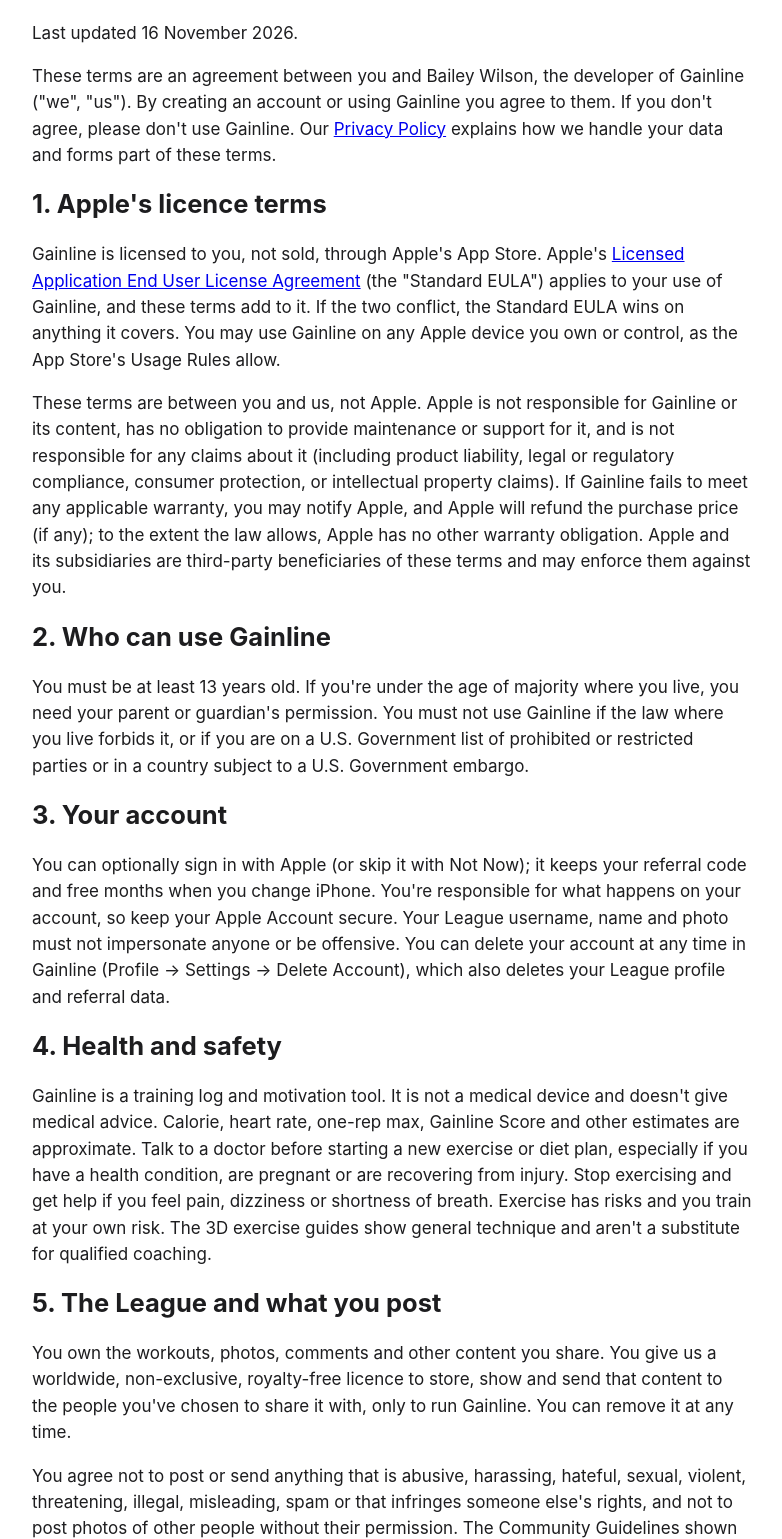
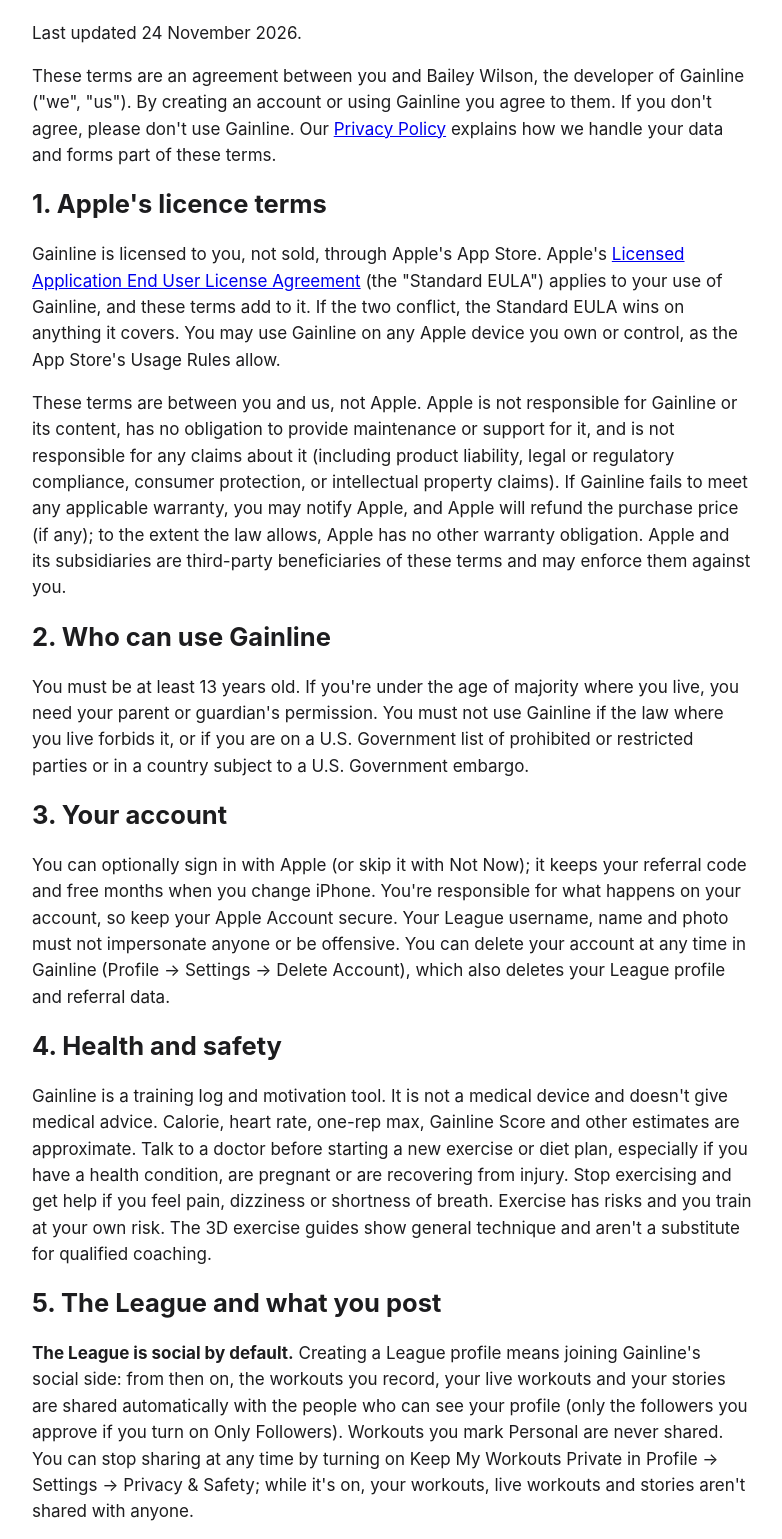
Before and after one commit to Bail940ey442/gainline, a plain HTML site: page terms.html in a window 1280 px wide. Shown: the part 84-1623 px from the top of the page, without its empty margins (248-1030 px from the left). Drawn offline with Linux system fonts and the light colour scheme.

Commit message:
Terms and privacy policy: the League shares workouts, live workouts and stories by default; Keep My Workouts Private stops it
Co-Authored-By: Claude Opus 5.5 <noreply@anthropic.com>

```diff
--- a/terms.html
+++ b/terms.html
@@ -4,7 +4,7 @@
 <style>body{font:17px/1.55 -apple-system,system-ui,sans-serif;max-width:720px;margin:40px auto;padding:0 20px;color:#1d1d1f}h1,h2{line-height:1.2}</style></head>
 <body>
 <h1>Gainline Terms of Use</h1>
-<p>Last updated 16 November 2026.</p>
+<p>Last updated 24 November 2026.</p>
 <p>These terms are an agreement between you and Bailey Wilson, the developer of Gainline ("we", "us"). By creating an account or using Gainline you agree to them. If you don't agree, please don't use Gainline. Our <a href="privacy-policy.html">Privacy Policy</a> explains how we handle your data and forms part of these terms.</p>
 
 <h2>1. Apple's licence terms</h2>
@@ -21,6 +21,7 @@
 <p>Gainline is a training log and motivation tool. It is not a medical device and doesn't give medical advice. Calorie, heart rate, one-rep max, Gainline Score and other estimates are approximate. Talk to a doctor before starting a new exercise or diet plan, especially if you have a health condition, are pregnant or are recovering from injury. Stop exercising and get help if you feel pain, dizziness or shortness of breath. Exercise has risks and you train at your own risk. The 3D exercise guides show general technique and aren't a substitute for qualified coaching.</p>
 
 <h2>5. The League and what you post</h2>
+<p><strong>The League is social by default.</strong> Creating a League profile means joining Gainline's social side: from then on, the workouts you record, your live workouts and your stories are shared automatically with the people who can see your profile (only the followers you approve if you turn on Only Followers). Workouts you mark Personal are never shared. You can stop sharing at any time by turning on Keep My Workouts Private in Profile → Settings → Privacy &amp; Safety; while it's on, your workouts, live workouts and stories aren't shared with anyone.</p>
 <p>You own the workouts, photos, comments and other content you share. You give us a worldwide, non-exclusive, royalty-free licence to store, show and send that content to the people you've chosen to share it with, only to run Gainline. You can remove it at any time.</p>
 <p>You agree not to post or send anything that is abusive, harassing, hateful, sexual, violent, threatening, illegal, misleading, spam or that infringes someone else's rights, and not to post photos of other people without their permission. The Community Guidelines shown in the app (when you set up Gainline or create your League profile, and any time in Profile → Settings → Privacy &amp; Data → Community Guidelines) also apply. You can report any post, comment or profile and block anyone: posts have Report and Block in their ••• menu, and you can press and hold any comment to report or block its author. We review reports within 24 hours, remove content that breaks these rules and may suspend or remove accounts that break them. Competitions are just for fun: there are no prizes and nothing of value changes hands.</p>
 
```
Also changed, not shown: privacy-policy.html (+2 -1 lines).
